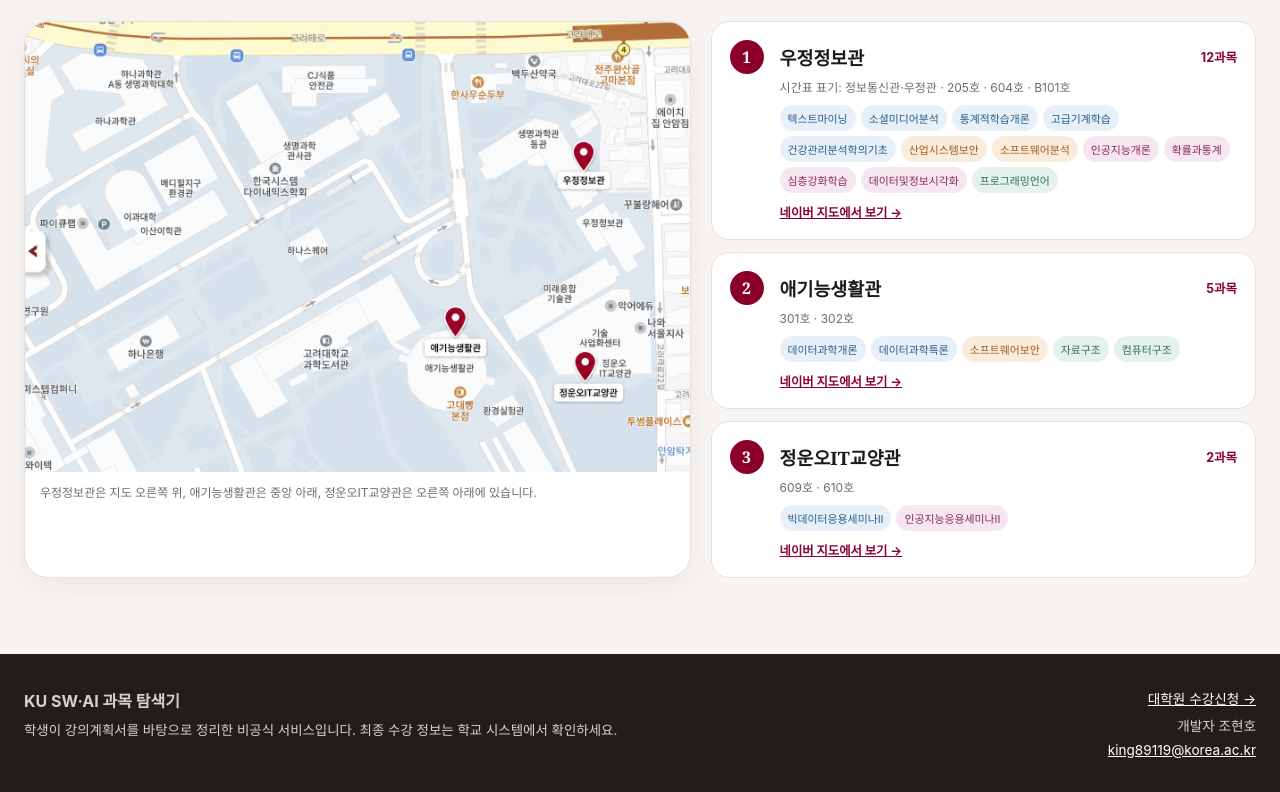
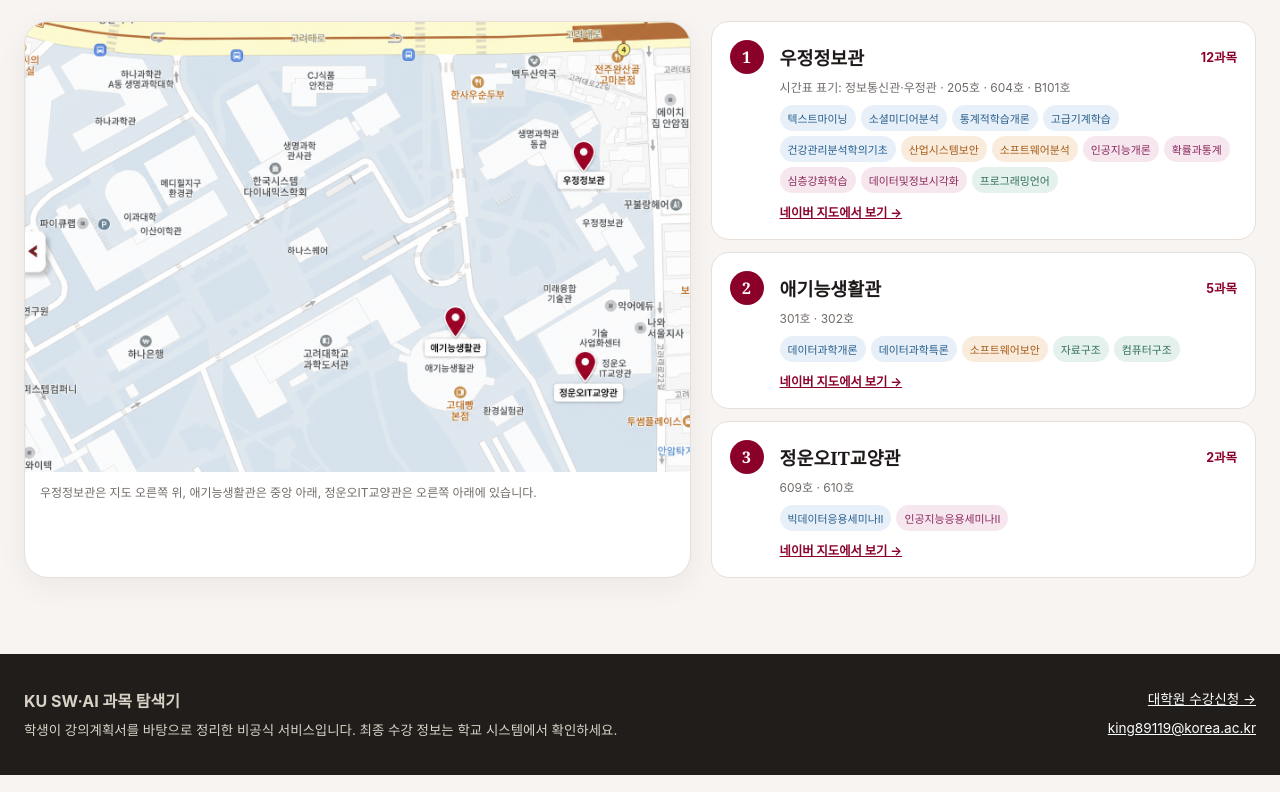
Before and after one commit to devCollegit/ku-sw-ai-course-guide, a plain HTML site: page index.html in a window 1280 px wide. Shown: the part 6635-7427 px from the top of the page. Drawn offline with Linux system fonts and the light colour scheme.

Commit message:
Remove developer name from footer

```diff
--- a/index.html
+++ b/index.html
@@ -174,7 +174,6 @@
       </div>
       <div class="footer-links">
         <a href="http://sugang.korea.ac.kr/graduate" target="_blank" rel="noreferrer">대학원 수강신청 →</a>
-        <span>개발자 조현호</span>
         <a href="mailto:king89119@korea.ac.kr">king89119@korea.ac.kr</a>
       </div>
     </footer>
```
